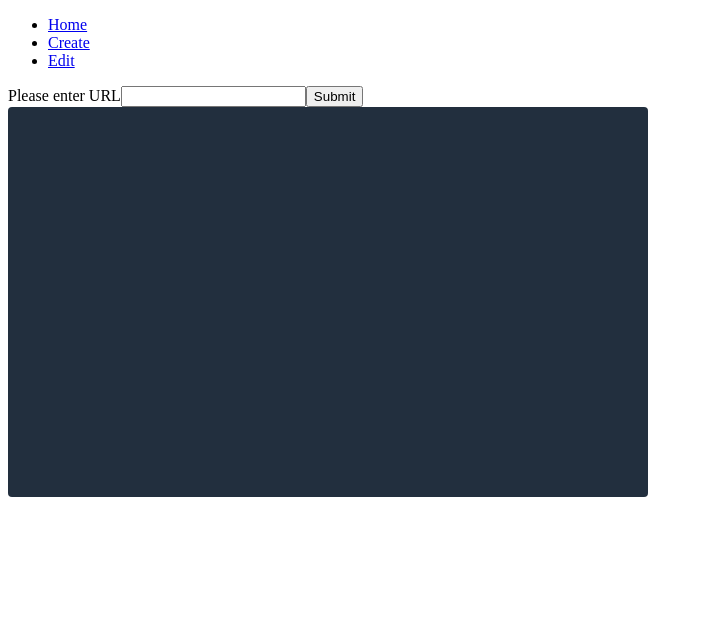
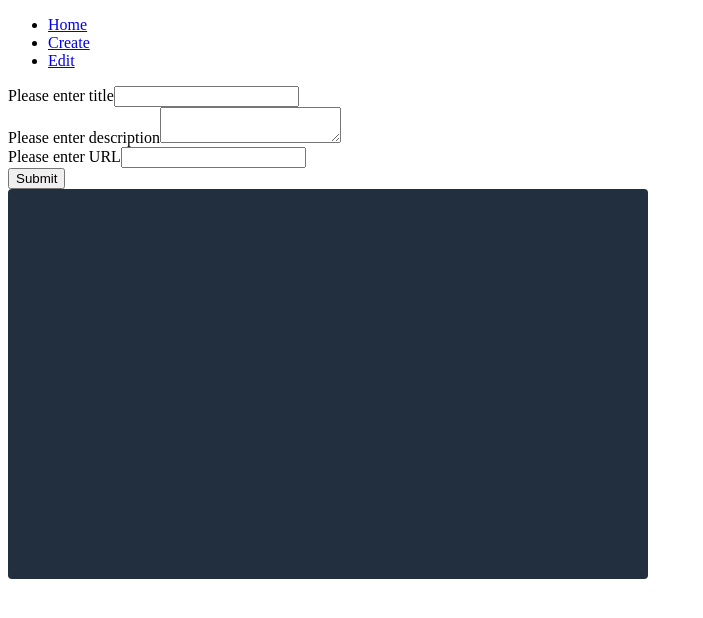
Before and after one commit to t0mclaudio/vanhackathon-thinkific-1, a React app: page /create in a window 1280 px wide. Shown: the top 618 px of the page, without its empty margins (0-703 px from the left). Built offline with nearby package versions, Linux system fonts and the light colour scheme; the HTML template or start-up script is replaced by a standard one.

Commit message:
Implement creator creating info; additional styling

```diff
--- a/src/Components/Player/index.js
+++ b/src/Components/Player/index.js
@@ -6,19 +6,13 @@ export default class Player extends React.Component {
   constructor(props) {
     super(props);
     this.state = {
-      url: this.props.url,
+      url: this.props.info.url,
       playing: false,
       currentSecond: 0,
       overlay: false,
       elapsed: 0,
       seeking: false,
       played: 0
-    }
-  }
-
-  componentDidUpdate(previousProps) {
-    if (previousProps.url !== this.props.url) {
-      this.setState({ url: this.props.url })
     }
   }
 
--- a/src/Create/Form.js
+++ b/src/Create/Form.js
@@ -1,21 +1,48 @@
 import React from 'react';
 
-export default (props) => {
-  return (
-    props.state.url ?
-      <button onClick={() => props.clearURL()}>Change Video</button>
-      :
-      <form onSubmit={e => props.submitUrl(e)}>
-        {/* <label htmlFor="title">Please enter title</label>
-        <input id="title" type="text" name="title" required/>
+export default class Form extends React.Component {
+  constructor(props) {
+    super(props);
+    this.state = {
+      url: "",
+      title: "",
+      description: ""
+    }
+  }
 
-        <label htmlFor="description">Please enter description</label>
-        <textarea id="description" type="url" name="description" required/> */}
+  handleChange(e) {
+    this.setState({
+      [e.target.name]: e.target.value
+    })
+  }
 
-        <label htmlFor="urlfield">Please enter URL</label>
-        <input id="urlfield" type="url" name="url" required/>
+  handleInfoSubmit(e) {
+    e.preventDefault()
+    this.props.handleInfoSubmit(this.state)
+  }
 
-        <input type="submit" />
-      </form>
-  )
+  render() {
+    return (
+      this.props.set ?
+        ""
+        :
+        <form onSubmit={e => this.handleInfoSubmit(e)}>
+          <div className="form-group">
+            <label htmlFor="title">Please enter title</label>
+            <input id="title" className="form-control" type="text" name="title" onChange={e => this.handleChange(e)} value={this.state.title} />
+          </div>
+          <div className="form-group">
+            <label htmlFor="description">Please enter description</label>
+            <textarea id="description" className="form-control" type="url" name="description" onChange={e => this.handleChange(e)} value={this.state.description} />
+          </div>
+          <div className="form-group">
+            <label htmlFor="urlfield">Please enter URL</label>
+            <input id="urlfield" className="form-control" type="url" name="url" onChange={e => this.handleChange(e)} value={this.state.url} />
+          </div>
+
+          <input type="submit" className="btn btn-warning" />
+        </form>
+    )
+  }
+
 }
--- a/src/Create/NewButton.js
+++ b/src/Create/NewButton.js
@@ -2,7 +2,7 @@ import React from 'react';
 
 export default (props) => {
   return (
-    props.state.url ?
+    props.state.info.url ?
       <button onClick={() => props.openModal()}>Create new prompt</button> : ""
   )
 }
--- a/src/Create/PlayerWrapper.js
+++ b/src/Create/PlayerWrapper.js
@@ -3,7 +3,7 @@ import React from 'react';
 export default (props) => {
   return (
     <div style={style}>
-      {props.state.url ? props.children : "" }
+      {props.state.info.url ? props.children : "" }
     </div>
   )
 }
--- a/src/Create/index.js
+++ b/src/Create/index.js
@@ -12,6 +12,8 @@ export default class Create extends React.Component {
   constructor(props) {
     super(props);
     this.state = {
+      info: {},
+      infoIsSet: false,
       url: "",
       openModal: false,
       time: {},
@@ -21,9 +23,8 @@ export default class Create extends React.Component {
     this.player = React.createRef();
   }
 
-  submitUrl(e) {
-    e.preventDefault()
-    this.setState({ url: e.target.elements.url.value })
+  handleInfoSubmit(info) {
+    this.setState({info:info, infoIsSet:true})
   }
 
   openModal() {
@@ -36,10 +37,6 @@ export default class Create extends React.Component {
 
   closeModal() {
     this.setState({ openModal: false, activeInModal: 'A' })
-  }
-
-  clearURL() {
-    this.setState({ url: "", prompts: [] })
   }
 
   updateModalModule(id) {
@@ -55,10 +52,10 @@ export default class Create extends React.Component {
 
   render() {
     return (
-      <React.Fragment>
-        <Form state={this.state} clearURL={() => this.clearURL()} submitUrl={e => this.submitUrl(e)} />
+      <div className="mt-3">
+        <Form set={this.state.infoIsSet} handleInfoSubmit={info => this.handleInfoSubmit(info)} />
         <PlayerWrapper state={this.state}>
-          <Player url={this.state.url} ref={this.player} />
+          <Player info={this.state.info} ref={this.player} />
         </PlayerWrapper>
         <NewButton state={this.state} openModal={() => this.openModal()} />
         <ModalWrapper state={this.state}>
@@ -80,7 +77,7 @@ export default class Create extends React.Component {
 
           })}
         </div>
-      </React.Fragment>
+      </div>
     )
   }
 }
```
